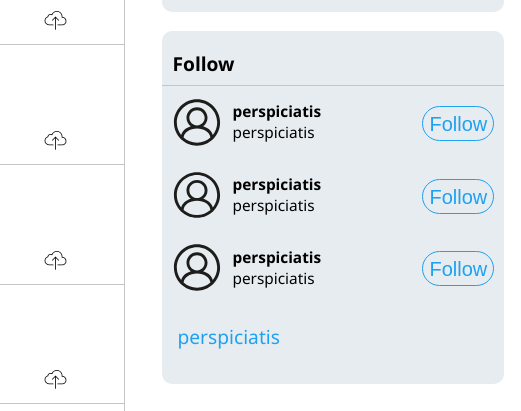
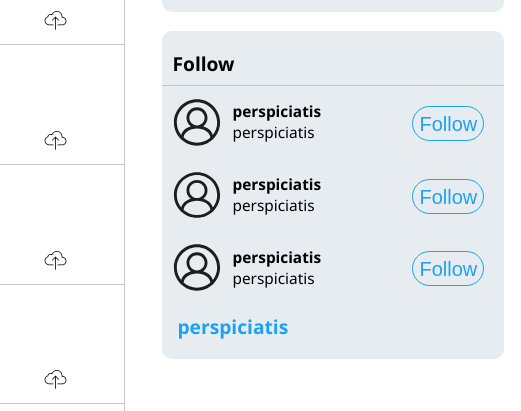
Before and after one commit to AlmeidaIgorCarlos/twitter-flexbox-static, a plain HTML site: page index.html in a window 1280 px wide. Shown: the part 546-957 px from the top of the page, 759-1280 px from the left. Drawn offline with Linux system fonts and the light colour scheme.

Commit message:
Follow container adjustment

```diff
--- a/src/style/search.css
+++ b/src/style/search.css
@@ -125,7 +125,7 @@
 
 #follow-container ul li input {
     position: relative;
-    right: 10px;
+    right: 20px;
     top: 20px;
     outline: none;
     border: 1px solid var(--twitter-blue-color);
@@ -142,11 +142,17 @@
     outline: none;
 }
 
+#follow-container ul li:last-of-type {
+    max-height: 40px;
+}
+
 #follow-container ul li:last-of-type p {
     position: relative;
     left: 5px;
+    bottom: 10px;
     color: var(--twitter-blue-color);
-    font-weight: normal;
+    font-weight: bold;
+    padding-bottom: 0px;
 }
 
 #follow-container ul li:last-of-type p:hover {
```
